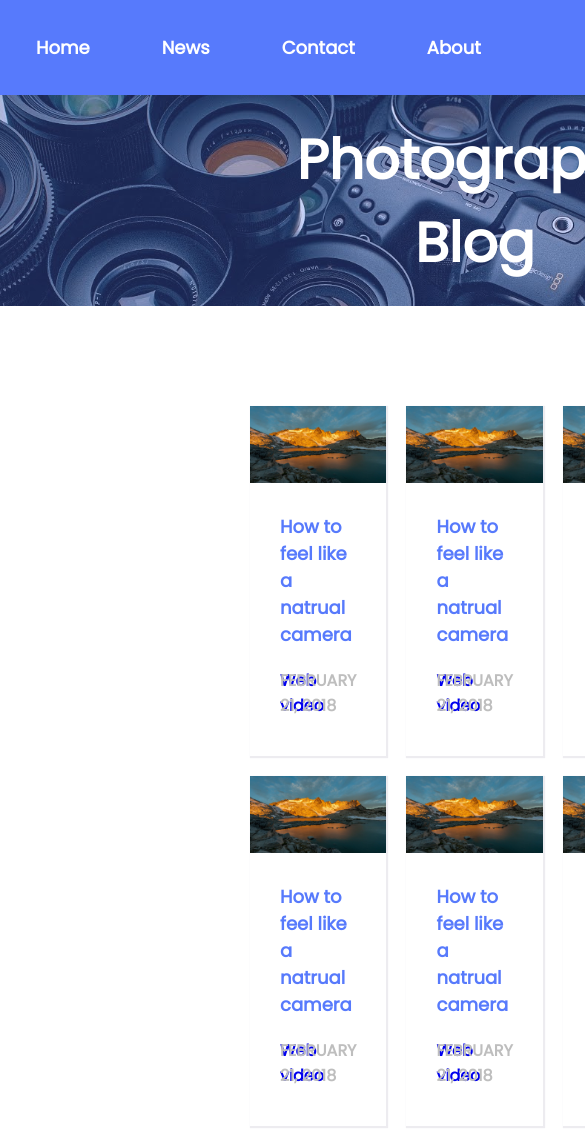
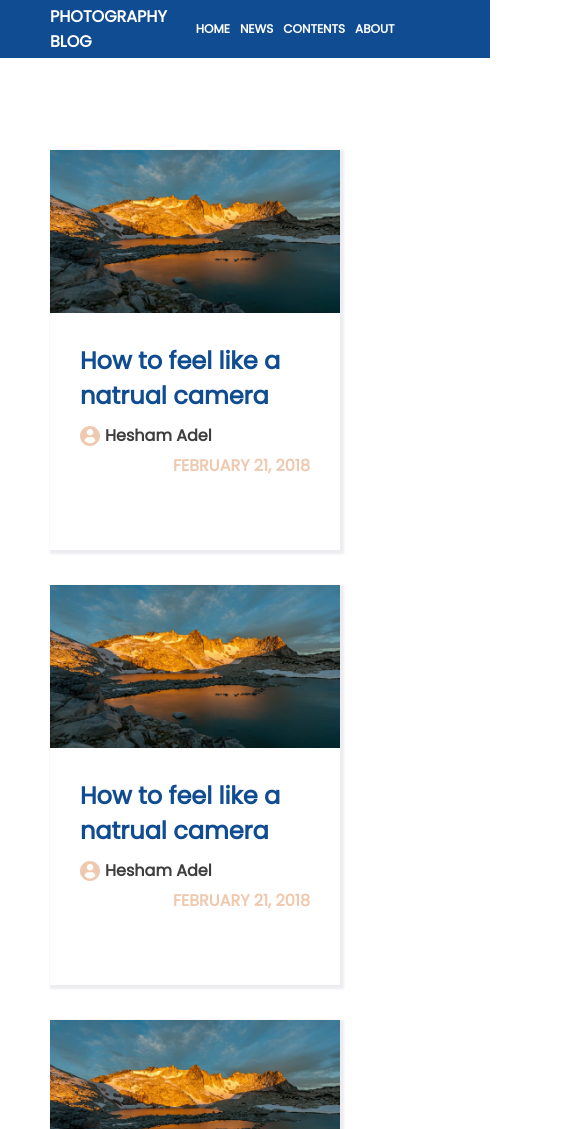
Before and after one commit to hellsinglord22/udacity-blog, a plain HTML site: page blog/index.html in a window 390 px wide. Shown: the top 1129 px of the page, 585 px wide, since content can reach past the window. Drawn offline with Linux system fonts and the light colour scheme.

Commit message:
Adds responsive design

```diff
--- a/blog/index.html
+++ b/blog/index.html
@@ -11,22 +11,17 @@
 <body>
     <div class="home-page-layout">
 
-        <header >
-            <div class="navbar medium">
-                <a class="navbar-items" href="/blog/index.html">Home</a>
-                <a class="navbar-items" href="#News">News</a>
-                <a class="navbar-items" href="#Contact">Contact</a>
-                <a class="navbar-items" href="#About">About</a>
+        <header>
+
+            <div class="navbar">
+                <span class="website-title">PHOTOGRAPHY BLOG</span>
+                <div class="navbar-items">
+                    <a href="/blog/index.html">HOME</a>
+                    <a href="#News">NEWS</a>
+                    <a href="#Contact">CONTENTS</a>
+                    <a href="#About">ABOUT</a>
+                </div>
             </div>
-            <div class='header-image'>
-
-                <div class='header-overlay'>
-                </div>
-                <span class="page-title bold">
-                    Photography Blog
-                </span>
-            </div>
-
 
         </header>
 
@@ -34,12 +29,7 @@
 
             <!-- BLOG 1 -->
             <div class="cards">
-
-
                 <a href="/blog/details.html">
-
-                    <!-- overlay -->
-                    <div class='cards-overlay'></div>
 
                     <!-- IMAGE -->
                     <img class="blog-image" src="../assets/blog-1.jpg"/>
@@ -52,9 +42,10 @@
                             <span>How to feel like a natrual camera</span>
                         </div>
 
-                        <!-- BLOG TYPE -->
-                        <div class='blog-type'>
-                            <span class="regular">Web video</span>
+                        <!-- BLOG Author -->
+                        <div class='author-info'>
+                            <img class="author-image" src="../assets/profile-user.svg" alt="default profile picture" width="20" height="20" />
+                            <span class="author-name">Hesham Adel</span>
                         </div>
 
                         <!-- BLOG CREATION DATE -->
@@ -71,12 +62,7 @@
             <!-- BLOG 2 -->
             <div class="cards">
 
-
-
                 <a href="/blog/details.html">
-
-                    <!-- overlay -->
-                    <div class='cards-overlay'></div>
 
                     <!-- IMAGE -->
                     <img class="blog-image" src="../assets/blog-1.jpg"/>
@@ -89,9 +75,10 @@
                             <span>How to feel like a natrual camera</span>
                         </div>
 
-                        <!-- BLOG TYPE -->
-                        <div class='blog-type'>
-                            <span class="regular">Web video</span>
+                        <!-- BLOG Author -->
+                        <div class='author-info'>
+                            <img class="author-image" src="../assets/profile-user.svg" alt="default profile picture" width="20" height="20" />
+                            <span class="author-name">Hesham Adel</span>
                         </div>
 
                         <!-- BLOG CREATION DATE -->
@@ -100,8 +87,8 @@
                         </div>
 
                     </div>
+
                 </a>
-
             </div>
 
 
@@ -109,10 +96,6 @@
             <div class="cards">
 
                 <a href="/blog/details.html">
-
-
-                    <!-- overlay -->
-                    <div class='cards-overlay'></div>
 
                     <!-- IMAGE -->
                     <img class="blog-image" src="../assets/blog-1.jpg"/>
@@ -125,9 +108,10 @@
                             <span>How to feel like a natrual camera</span>
                         </div>
 
-                        <!-- BLOG TYPE -->
-                        <div class='blog-type'>
-                            <span class="regular">Web video</span>
+                        <!-- BLOG Author -->
+                        <div class='author-info'>
+                            <img class="author-image" src="../assets/profile-user.svg" alt="default profile picture" width="20" height="20" />
+                            <span class="author-name">Hesham Adel</span>
                         </div>
 
                         <!-- BLOG CREATION DATE -->
@@ -136,17 +120,16 @@
                         </div>
 
                     </div>
+
                 </a>
             </div>
+
 
             <!-- BLOG 4 -->
             <div class="cards">
 
-
                 <a href="/blog/details.html">
 
-                    <!-- overlay -->
-                    <div class='cards-overlay'></div>
 
                     <!-- IMAGE -->
                     <img class="blog-image" src="../assets/blog-1.jpg"/>
@@ -159,9 +142,10 @@
                             <span>How to feel like a natrual camera</span>
                         </div>
 
-                        <!-- BLOG TYPE -->
-                        <div class='blog-type'>
-                            <span class="regular">Web video</span>
+                        <!-- BLOG Author -->
+                        <div class='author-info'>
+                            <img class="author-image" src="../assets/profile-user.svg" alt="default profile picture" width="20" height="20" />
+                            <span class="author-name">Hesham Adel</span>
                         </div>
 
                         <!-- BLOG CREATION DATE -->
@@ -170,16 +154,18 @@
                         </div>
 
                     </div>
+
                 </a>
             </div>
+
 
 
             <!-- BLOG 5 -->
             <div class="cards">
 
                 <a href="/blog/details.html">
-                    <!-- overlay -->
-                    <div class='cards-overlay'></div>
+
+
 
                     <!-- IMAGE -->
                     <img class="blog-image" src="../assets/blog-1.jpg"/>
@@ -192,9 +178,10 @@
                             <span>How to feel like a natrual camera</span>
                         </div>
 
-                        <!-- BLOG TYPE -->
-                        <div class='blog-type'>
-                            <span class="regular">Web video</span>
+                        <!-- BLOG Author -->
+                        <div class='author-info'>
+                            <img class="author-image" src="../assets/profile-user.svg" alt="default profile picture" width="20" height="20" />
+                            <span class="author-name">Hesham Adel</span>
                         </div>
 
                         <!-- BLOG CREATION DATE -->
@@ -203,6 +190,7 @@
                         </div>
 
                     </div>
+
                 </a>
             </div>
 
@@ -212,8 +200,7 @@
 
                 <a href="/blog/details.html">
 
-                    <!-- overlay -->
-                    <div class='cards-overlay'></div>
+
 
                     <!-- IMAGE -->
                     <img class="blog-image" src="../assets/blog-1.jpg"/>
@@ -226,9 +213,10 @@
                             <span>How to feel like a natrual camera</span>
                         </div>
 
-                        <!-- BLOG TYPE -->
-                        <div class='blog-type'>
-                            <span class="regular">Web video</span>
+                        <!-- BLOG Author -->
+                        <div class='author-info'>
+                            <img class="author-image" src="../assets/profile-user.svg" alt="default profile picture" width="20" height="20" />
+                            <span class="author-name">Hesham Adel</span>
                         </div>
 
                         <!-- BLOG CREATION DATE -->
@@ -237,6 +225,7 @@
                         </div>
 
                     </div>
+
                 </a>
             </div>
 
--- a/css/blog-index.css
+++ b/css/blog-index.css
@@ -9,6 +9,20 @@
     "footer";
 }
 
+.author-info {
+    display: flex;
+    align-items: center;
+    margin-bottom: 5px;
+    width: 100%;
+}
+
+.author-image {
+    margin-right: 5px;
+}
+
+.author-name {
+    color: var(--main-color);
+}
 
 
 .header-image {
@@ -46,16 +60,36 @@
 .navbar {
     background-color: var(--secondary-color);
     display: flex;
+    justify-content: space-between;
     align-items: center;
+    position: fixed;
+    z-index: 9999;
+    width: 100%;
+    padding: 0 250px;
 }
 
+
 .navbar-items {
-    margin: 20px;
+    width: 50%;
+}
+
+.navbar-items > a {
+    margin: 20px 0px;
     float: left;
     color: white;
     text-align: center;
     padding: 14px 16px;
     text-decoration: none;
+}
+
+
+.website-title {
+    color: white;
+    font-size: 24px;
+}
+
+.navbar-items > a:hover {
+    color: var(--fourth-color);
 }
 
 a {
@@ -66,22 +100,52 @@ a.active {
     color: white;
 }
 
-
-.navbar a:hover {
-    color: black;
-}
-
 .navbar a.active {
     color: white;
 }
 
-
 .content {
-    padding: 100px 250px;
+    padding: 150px 250px;
     display: grid;
     grid-template-columns: repeat(3, 1fr);
-    gap: 20px;
-    grid-area: 'content'
+    gap: 35px;
+    grid-area: 'content';
+}
+
+
+@media only screen and (max-width: 600px) {
+
+    .content {
+        padding: 150px 50px;
+        display: grid;
+        grid-template-columns: repeat(1, 1fr);
+        gap: 35px;
+        grid-area: 'content';
+    }
+    .navbar {
+        background-color: var(--secondary-color);
+        position: fixed;
+        z-index: 9999;
+        width: 100%;
+        padding: 0px 50px;
+    }
+
+    .website-title {
+        font-size: 16px;
+    }
+
+    .navbar-items > a {
+        color: white;
+        font-size: 12px;
+        text-decoration: none;
+        padding: 0;
+        margin-right: 10px;
+    }
+
+    .navbar-items {
+        width: 70%;
+    }
+
 }
 
 .footer {
@@ -109,9 +173,14 @@ a.active {
 
 
 .cards {
-    height: 350px;
-    box-shadow: 1px 1px 1px 1px #EDECF0;
-    position: relative;
+    height: 400px;
+    box-shadow: 2px 2px 2px 2px #EDECF0;
+    transition: all .2s ease-in-out;
+}
+
+
+.cards:hover {
+    transform: scale(1.1);
 }
 
 
@@ -145,7 +214,7 @@ a.active {
 .blog-title {
     color: var(--secondary-color);
     width: 100%;
-    margin-bottom: 20px;
+    margin-bottom: 10px;
 }
 
 .blog-type {
@@ -154,7 +223,7 @@ a.active {
 
 
 .blog-date {
-    width: 50%;
+    width: 100%;
     display: flex;
     justify-content: flex-end;
     color: var(--third-color);
--- a/css/colors.css
+++ b/css/colors.css
@@ -1,5 +1,6 @@
 :root {
     --main-color: #3e3e3e;
-    --secondary-color: #577afc;
-    --third-color: #BEBEBE;
+    --third-color: #EFC9AF;
+    --secondary-color: #104C91;
+    --fourth-color: #1f8AC0;
 }
--- a/css/fonts.css
+++ b/css/fonts.css
@@ -3,7 +3,7 @@
 }
 
 .medium {
-    font-size: 18px;
+    font-size: 24px;
 }
 
 .semi-bold {
--- a/css/style.css
+++ b/css/style.css
@@ -7,6 +7,19 @@
 body {
   margin: 0px;
   position: relative;
+}
+
+b {
+  color: var(--third-color);
+  font-weight: 500;
+}
+
+u {
+  color: var(--third-color);
+}
+
+h2 {
+  color: var(--third-color)
 }
 
 html {
```
Also changed, not shown: blog/details.html (+1 -1 lines), assets/profile-user.svg (added).
